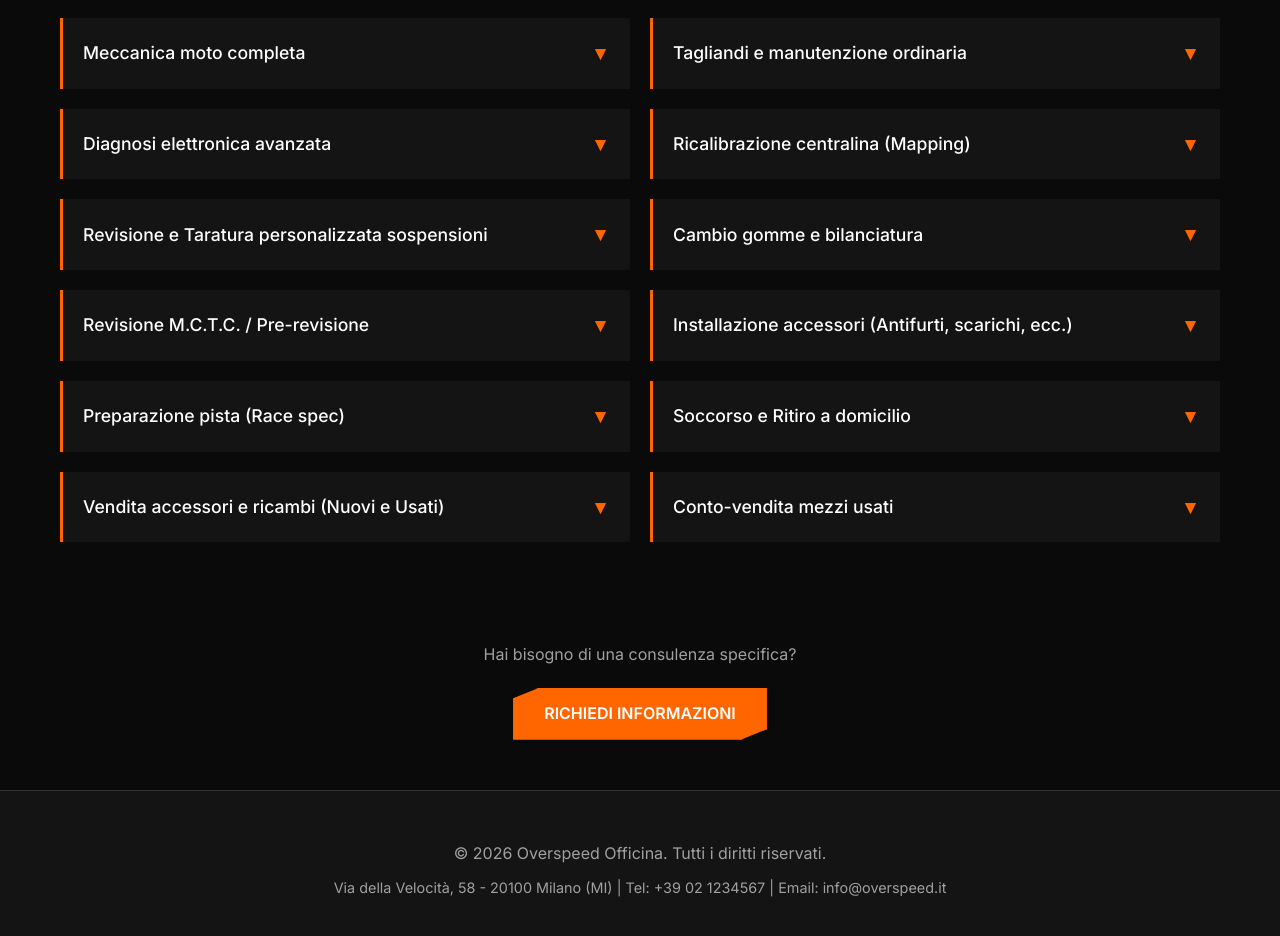
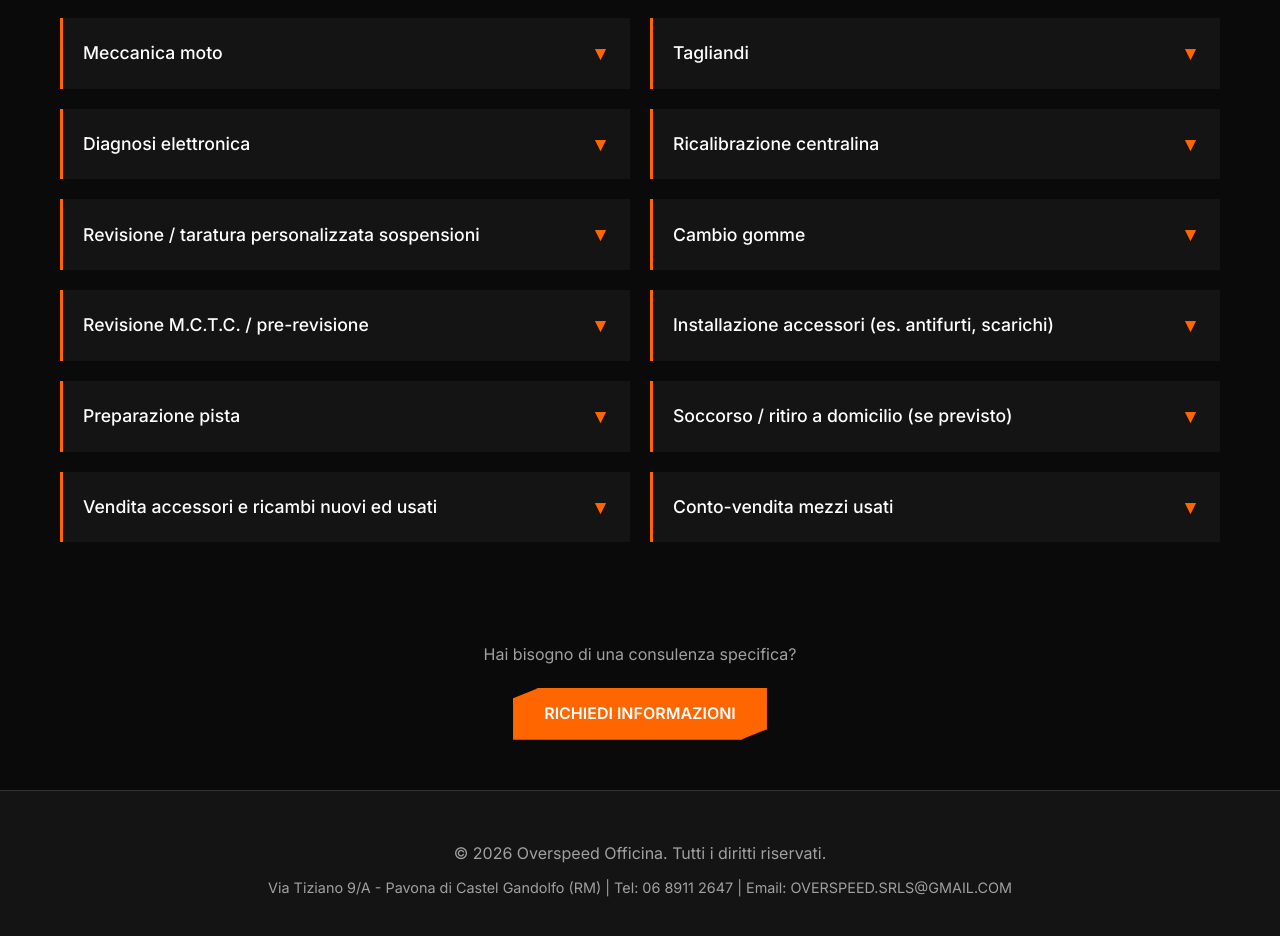
Before and after one commit to ProssimoCentauro/overspeed-website, a Next.js app: page /servizi in a window 1280 px wide. Shown: the part 260-1196 px from the top of the page. Built offline with nearby package versions, Linux system fonts and the light colour scheme.

Commit message:
feat: Update contact details, business hours, and service titles, and integrate Google Maps embeds.

```diff
--- a/src/app/chi-siamo/page.tsx
+++ b/src/app/chi-siamo/page.tsx
@@ -26,6 +26,21 @@ export default function ChiSiamo() {
                     giusto per rimettere in moto la tua passione.
                 </p>
             </div>
+
+            <div style={{ marginTop: "50px", marginBottom: "50px" }}>
+                <h2 className="section-title" style={{ fontSize: "2rem", marginBottom: "30px" }}>Dove Siamo</h2>
+                <iframe
+                    src="https://www.google.com/maps/embed?pb=!1m18!1m12!1m3!1d3004.765329123456!2d12.614687!3d41.725821!2m3!1f0!2f0!3f0!3m2!1i1024!2i768!4f13.1!3m3!1m2!1s0x13258fc685116f27%3A0xf8cfaacc0ba5ac2f!2sOVERSPEED%20S.R.L.S.!5e0!3m2!1sit!2sit!4v1737836100000!5m2!1sit!2sit"
+                    width="100%"
+                    height="450"
+                    style={{ border: 0, borderRadius: "8px", boxShadow: "0 0 20px rgba(255, 102, 0, 0.2)" }}
+                    allowFullScreen={true}
+                    loading="lazy"
+                    referrerPolicy="no-referrer-when-downgrade"
+                    title="OVERSPEED S.R.L.S. Location"
+                ></iframe>
+            </div>
+
         </main>
     );
 }
--- a/src/app/contatti/page.tsx
+++ b/src/app/contatti/page.tsx
@@ -34,27 +34,29 @@ export default function Contatti() {
 
                     <p>
                         <strong>Indirizzo:</strong><br />
-                        Via della Velocità, 58<br />
-                        20100 Milano (MI)
+                        Via Tiziano 9/A<br />
+                        Pavona di Castel Gandolfo (RM), 00073
                     </p>
 
                     <p>
                         <strong>Orari:</strong><br />
-                        Lun - Ven: 08:30 - 18:30<br />
+                        Lun - Ven: 09:00 - 13:00 / 15:00 - 19:00<br />
                         Sab: 09:00 - 13:00
                     </p>
 
                     <div style={{ marginBottom: "20px" }}>
                         <strong>Contatti diretti:</strong><br />
-                        Tel: +39 02 1234567
+                        Tel/WhatsApp: 06 8911 2647<br />
+                        Email: OVERSPEED.SRLS@GMAIL.COM<br />
+                        PEC: OVERSPEEDMOTO@PEC.IT
                     </div>
 
                     <div className="social-buttons">
-                        <a href="tel:+39021234567" className="btn btn-blue">
+                        <a href="tel:0689112647" className="btn btn-blue">
                             Chiamaci
                         </a>
                         <a
-                            href="https://wa.me/391234567890?text=Salve,%20vorrei%20maggiori%20informazioni"
+                            href="https://wa.me/390689112647"
                             className="btn whatsapp-btn"
                             target="_blank"
                             rel="noopener noreferrer"
@@ -74,15 +76,22 @@ export default function Contatti() {
                     <div
                         style={{
                             marginTop: "30px",
-                            height: "300px",
-                            background: "#222",
-                            display: "flex",
-                            alignItems: "center",
-                            justifyContent: "center",
-                            color: "#555",
+                            height: "400px",
+                            borderRadius: "8px",
+                            overflow: "hidden",
+                            boxShadow: "0 0 20px rgba(255, 102, 0, 0.2)",
                         }}
                     >
-                        [MAPPA GOOGLE PLACEHOLDER]
+                        <iframe
+                            src="https://www.google.com/maps/embed?pb=!1m18!1m12!1m3!1d2975.87441589139!2d12.6145396!3d41.7610058!2m3!1f0!2f0!3f0!3m2!1i1024!2i768!4f13.1!3m3!1m2!1s0x13258fba9002220f%3A0x6b4fb430310248f7!2sOVERSPEED%20S.R.L.S.!5e0!3m2!1sit!2sit!4v1737836100000!5m2!1sit!2sit"
+                            width="100%"
+                            height="100%"
+                            style={{ border: 0 }}
+                            allowFullScreen={true}
+                            loading="lazy"
+                            referrerPolicy="no-referrer-when-downgrade"
+                            title="OVERSPEED S.R.L.S. Location"
+                        ></iframe>
                     </div>
                 </div>
 
--- a/src/app/servizi/page.tsx
+++ b/src/app/servizi/page.tsx
@@ -27,48 +27,48 @@ function ServiceItem({ title, description }: ServiceItemProps) {
 export default function Servizi() {
     const services = [
         {
-            title: "Meccanica moto completa",
+            title: "Meccanica moto",
             description: "Interventi di meccanica generale su motore, trasmissione e ciclistica per ogni tipo di moto."
         },
         {
-            title: "Tagliandi e manutenzione ordinaria",
+            title: "Tagliandi",
             description: "Cambi olio, filtri e controlli periodici per mantenere la tua moto sempre efficiente."
         },
         {
-            title: "Diagnosi elettronica avanzata",
+            title: "Diagnosi elettronica",
             description: "Utilizzo di strumentazione diagnostica di ultima generazione per individuare e risolvere guasti elettronici."
         },
         {
-            title: "Ricalibrazione centralina (Mapping)",
+            title: "Ricalibrazione centralina",
             description: "Ottimizzazione delle prestazioni del motore tramite rimappatura della centralina originale o aggiuntiva."
         },
         {
-            title: "Revisione e Taratura personalizzata sospensioni",
-            description: "Revisione completa di forcelle e monoammortizzatori con taratura su misura per il tuo peso e stile di guida."
+            title: "Revisione / taratura personalizzata sospensioni",
+            description: "Revisione completa di forcelle e monoammortizzatori con taratura su misura per il tuo stile di guida."
         },
         {
-            title: "Cambio gomme e bilanciatura",
-            description: "Vendita e montaggio pneumatici delle migliori marche con bilanciatura elettronica di precisione."
+            title: "Cambio gomme",
+            description: "Vendita e montaggio pneumatici delle migliori marche con bilanciatura di precisione."
         },
         {
-            title: "Revisione M.C.T.C. / Pre-revisione",
+            title: "Revisione M.C.T.C. / pre-revisione",
             description: "Preparazione del veicolo e gestione completa della pratica di revisione periodica obbligatoria."
         },
         {
-            title: "Installazione accessori (Antifurti, scarichi, ecc.)",
+            title: "Installazione accessori (es. antifurti, scarichi)",
             description: "Montaggio professionale di componenti aftermarket, scarichi sportivi, antifurti e parti speciali."
         },
         {
-            title: "Preparazione pista (Race spec)",
+            title: "Preparazione pista",
             description: "Allestimento completo moto da competizione: carene, elettronica, ciclistica e motore."
         },
         {
-            title: "Soccorso e Ritiro a domicilio",
+            title: "Soccorso / ritiro a domicilio (se previsto)",
             description: "Servizio di recupero moto in panne o ritiro/consegna a domicilio per manutenzione."
         },
         {
-            title: "Vendita accessori e ricambi (Nuovi e Usati)",
-            description: "Ampia disponibilità di ricambi originali e aftermarket, oltre a un'selezione di usato garantito."
+            title: "Vendita accessori e ricambi nuovi ed usati",
+            description: "Ampia disponibilità di ricambi originali e aftermarket, oltre a un'ampia selezione di usato garantito."
         },
         {
             title: "Conto-vendita mezzi usati",
--- a/src/components/Footer.tsx
+++ b/src/components/Footer.tsx
@@ -4,8 +4,8 @@ export default function Footer() {
             <div className="container">
                 <p>&copy; {new Date().getFullYear()} Overspeed Officina. Tutti i diritti riservati.</p>
                 <p style={{ marginTop: "10px", fontSize: "0.9rem" }}>
-                    Via della Velocità, 58 - 20100 Milano (MI) | Tel: +39 02 1234567 |
-                    Email: info@overspeed.it
+                    Via Tiziano 9/A - Pavona di Castel Gandolfo (RM) | Tel: 06 8911 2647 |
+                    Email: OVERSPEED.SRLS@GMAIL.COM
                 </p>
             </div>
         </footer>
```
